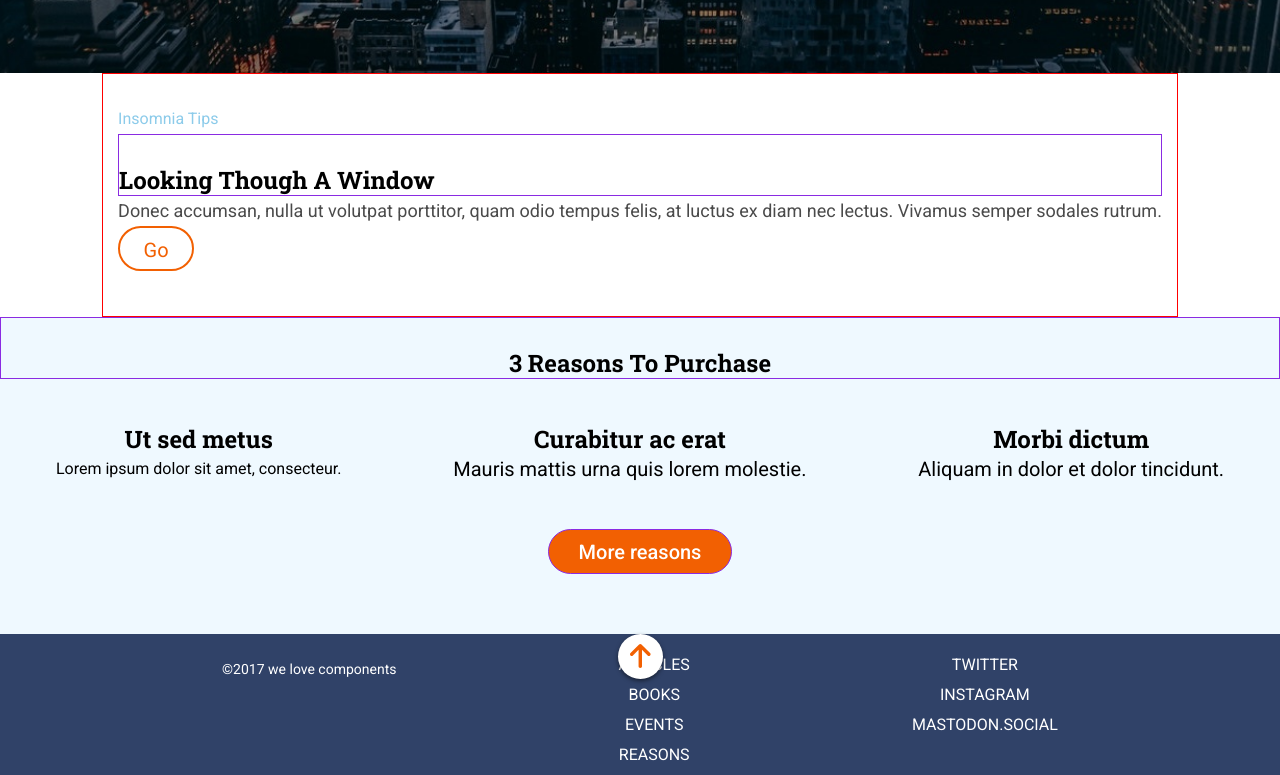
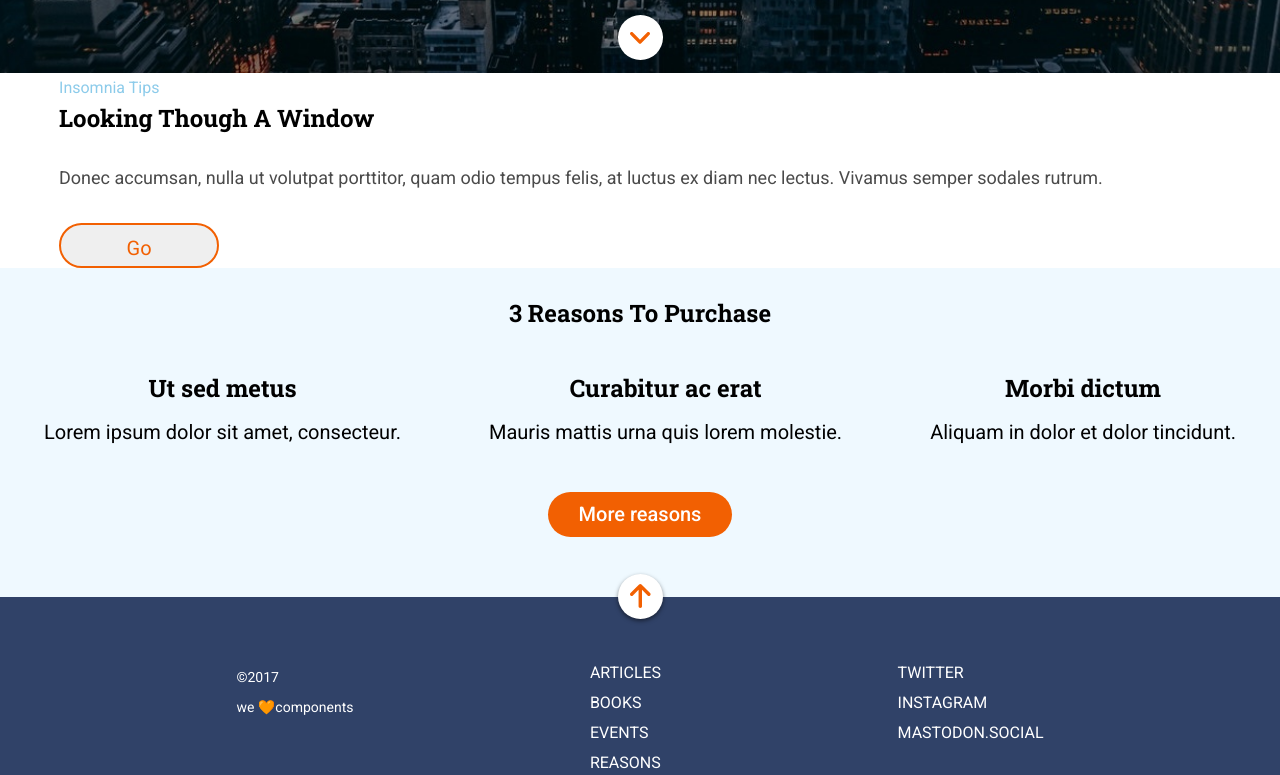
Before and after one commit to mariaozamiz/anonymous-proxy, a website: page docs/index.html in a window 1280 px wide. Shown: the part 727-1502 px from the top of the page. Drawn offline with Linux system fonts and the light colour scheme.

Commit message:
fix error

```diff
--- a/docs/index.html
+++ b/docs/index.html
@@ -18,19 +18,19 @@
         <header>
             <nav class="menu">
                 <a href="https://adalab.es/" title="Go to Adalab website" target="_blank">
-                    <img src="../assets/images/ico-menu.svg" alt="Menu Icon" />
+                    <img src="./assets/images/ico-menu.svg" alt="Menu Icon" />
                 </a>
             </nav>
 
-            <section class="hero">
+            <section class="hero" id="top">
                 <h1 class="hero__title">
                     <span>anonymous</span>
                     <span>proxy</span>
                 </h1>
                 <p class="hero__subtitle">In hac habitasse platea dictumst.</p>
                 <div class="hero__button">
-                    <a href="#" title="Go to reasons to purchase">
-                        <img src="../assets/images/ico-scroll-down.svg" alt="scroll icon" />
+                    <a href="#reasons" title="Go to reasons to purchase">
+                        <img src="./assets/images/ico-scroll-down.svg" alt="scroll icon" />
                     </a>
                 </div>
             </section>
@@ -45,17 +45,24 @@
                         Donec accumsan, nulla ut volutpat porttitor, quam odio tempus felis,
                         at luctus ex diam nec lectus. Vivamus semper sodales rutrum.
                     </p>
-                    <div class="section__button--a">Go</div>
+                    <button class="section__button--outlined">Go
+                        <a
+                            href="https://adalab.es/"
+                            title="Go to Adalab website"
+                            target="_blank"</a>
+                    </button>
                 </div>
             </section>
 
-            <section class="section__reasons">
+            <section class="section__reasons" id="reasons">
                 <h2 class="section__title">3 reasons to purchase</h2>
-                <article class="article article--1">
-                    <h3 class="article__title">Ut sed metus</h3>
-                    <p class="article__paragraph"></p>
-                        Lorem ipsum dolor sit amet, consecteur.
-                    </p>
+                <div class="articles__grid">
+                    <article class="article article--1">
+                        <h3 class="article__title">Ut sed metus</h3>
+                        <p class="article__paragraph">
+                            Lorem ipsum dolor sit amet, consecteur.
+                        </p>
+                    </article>
                 </article>
                 <article class="article article--2">
                     <h3 class="article__title">Curabitur ac erat</h3>
@@ -67,14 +74,15 @@
                     <h3 class="article__title">Morbi dictum</h3>
                     <p class="article__paragraph">Aliquam in dolor et dolor tincidunt.</p>
                 </article>
-                <div class="section__button-filled">More reasons</div>
+            </div>
+                <div class="section__button--filled"><a href="https://adalab.es/" title="Go to Adalab website" target="_blank">More reasons</a></div>
             </section>
 
         </main>
         <footer class="footer">
             <div class="footer__button">
-                <a href="top#" title="To the top"
-                    ><img src="../assets/images/ico-arrow.svg" alt="arrow icon"
+                <a href="#top" title="To the top"
+                    ><img src="./assets/images/ico-arrow.svg" alt="arrow icon"
                 /></a>
             </div>
             <nav class="footer__menu">
@@ -158,7 +166,7 @@
             </ul>
             <p class="footer__copy">
                 <span>&copy;2017</span>
-                <span>we love components</span>
+                <span>we 🧡components</span>
             </p>
         </footer>
 
--- a/src/scss/layout/_tips.scss
+++ b/src/scss/layout/_tips.scss
@@ -33,3 +33,4 @@
             max-width: 70%;
         }
     }
+}
```
Also changed, not shown: docs/assets/css/main.css. Lines whose indentation alone changed are shown as unchanged.
